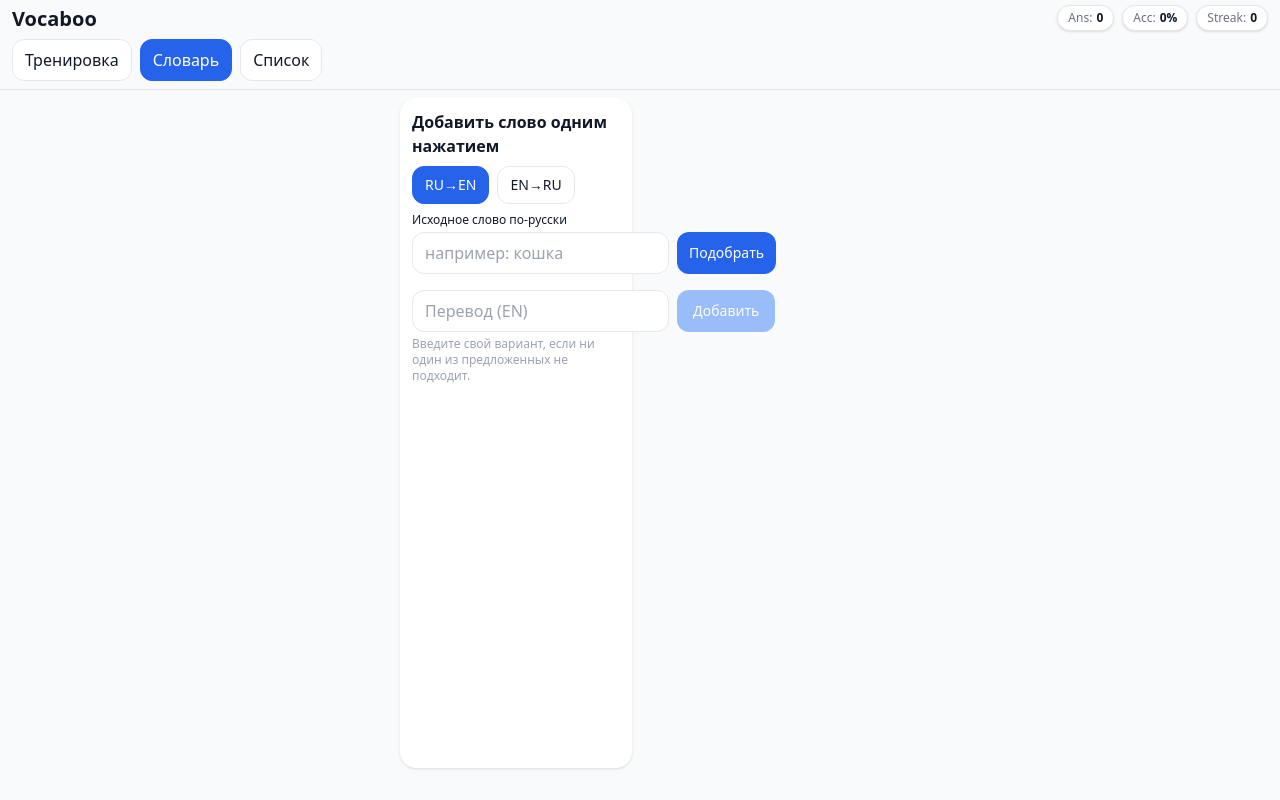
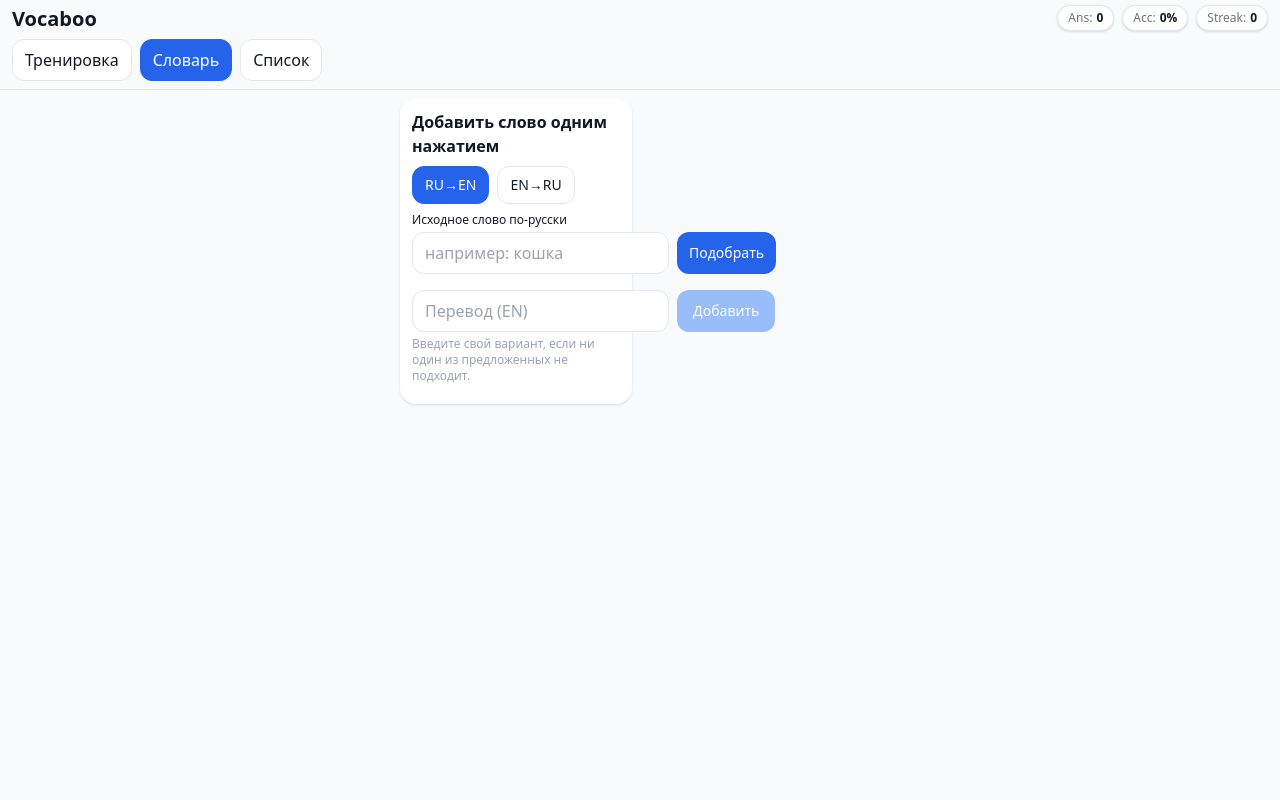
Before and after one commit to muratbyazrov/Vocaboo, a React (Create React App) app: page / in a window 1280 px wide. Both pictures are taken after a click on the button "Словарь". Built offline with nearby package versions, Linux system fonts and the light colour scheme.

Commit message:
Рефакторинг

```diff
--- a/src/views/AddView.jsx
+++ b/src/views/AddView.jsx
@@ -80,9 +80,12 @@ export default function AddView({ words, setWords }) {
   );
 
   return (
-    <section className="grid md:grid-cols-2 gap-4 flex-1 min-h-0">
-      <div className="bg-white rounded-2xl shadow p-3 flex flex-col min-h-0">
+    // УБРАЛ flex-1 и min-h-0, чтобы секция не была зажата по высоте
+    <section className="grid md:grid-cols-2 gap-4 w-full">
+      {/* Карточка растягивается по контенту, overflow видимый */}
+      <div className="bg-white rounded-2xl shadow p-3 flex flex-col h-auto overflow-visible">
         <h2 className="font-semibold mb-2 text-base">Добавить слово одним нажатием</h2>
+
         <div className="flex flex-wrap gap-2 mb-2">
           <DirectionButton
             label="RU→EN"
@@ -101,9 +104,11 @@ export default function AddView({ words, setWords }) {
             }}
           />
         </div>
+
         <label className="block text-xs mb-1">
           {direction === 'ru2en' ? 'Исходное слово по-русски' : 'Source word in English'}
         </label>
+
         <div className="flex gap-2 mb-2">
           <input
             className="flex-1 border rounded-xl px-3 py-2 text-base"
@@ -114,31 +119,35 @@ export default function AddView({ words, setWords }) {
           />
           <button
             onClick={handleSearch}
-            className={`px-3 py-2 rounded-xl bg-blue-600 text-white text-sm ${
-              loading ? 'opacity-60' : ''
-            }`}
+            className={`px-3 py-2 rounded-xl bg-blue-600 text-white text-sm ${loading ? 'opacity-60' : ''}`}
             disabled={loading}
           >
             {loading ? 'Ищу…' : 'Подобрать'}
           </button>
         </div>
+
         {suggestions.length > 0 && (
           <div className="mb-1 text-xs text-gray-500">
             Нажмите на перевод, чтобы сразу сохранить его в словарь:
           </div>
         )}
-        <div className="flex flex-wrap gap-2 no-scrollbar">
+
+        {/* Контейнер с подсказками занимает всю ширину и переносит элементы */}
+        <div className="flex flex-wrap gap-2 w-full">
           {suggestions.map((s) => (
             <button
               key={s}
               onClick={() => handleSelectSuggestion(s)}
-              className="px-3 py-2 rounded-full border hover:bg-gray-50 active:scale-[.98] text-sm"
+              className="px-3 py-2 rounded-full border hover:bg-gray-50 active:scale-[.98] text-sm max-w-full break-words"
             >
               {s}
             </button>
           ))}
         </div>
+
         <ManualAddWord direction={direction} sourceInput={sourceInput} onAdd={onManualAdd} />
+
+        {/* Тост успеха поверх, но карточка может расти, чтобы не вываливаться */}
         <div className="relative">
           {addSuccess && (
             <div className="absolute left-0 right-0 top-[50px] mx-auto flex justify-center z-10 pointer-events-none">
```
